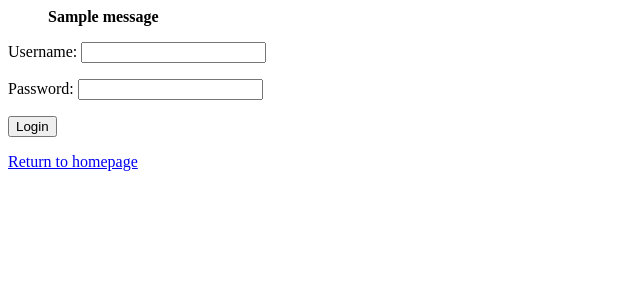
After one commit to Djepz/EventNation, a Django app: page /EventNation/login in a window 1280 px wide. The commit adds this page. Shown: the top 300 px of the page, without its empty margins (0-640 px from the left). Run offline with Django 4.2, Linux system fonts and the light colour scheme; tables that the repository leaves empty hold one stand-in row (values such as "Sample post"); one stand-in notice (Sample message) is shown.

Commit message:
logins logouts createEvent register become organizer

```diff
--- a/Project/EventNation/models.py
+++ b/Project/EventNation/models.py
@@ -26,6 +26,6 @@ class Event(models.Model):
     date = models.DateField('data do evento', default=datetime.date(2022,5,30))
     location = models.CharField(max_length=200, default="iscte")
     details = models.CharField(max_length=500, default="teste")
-    more_details = models.CharField(max_length=500, default="teste")
+    more_details = models.CharField(max_length=500, default="teste", null=True)
     max_tickets = models.IntegerField(validators=[MinValueValidator(50)], default=1000)
     price = models.FloatField(validators=[MinValueValidator(0)], default=5)
--- /dev/null
+++ b/Project/EventNation/templates/EventNation/login.html
@@ -0,0 +1,17 @@
+{% if messages %}
+<ul class="messages">
+    {% for message in messages %}
+    <strong>{% if message.tags %} {% endif %}{{ message }}</strong>
+    {% endfor %}
+</ul>
+{% endif %}
+
+
+<form class="form" action="{% url 'EventNation:login' %}" method="post">
+        {% csrf_token %}
+<p>Username: <input type="text" name="username" id="username" value="{{ username.id }}" /></p>
+<p>Password: <input type="password" name="password" id="password" value="{{ password.id }}" /></p>
+<p><input type="submit" value="Login" /></p>
+</form>
+
+<p><a href="{% url 'EventNation:home' %}">Return to homepage</a></p>
--- a/Project/EventNation/urls.py
+++ b/Project/EventNation/urls.py
@@ -5,5 +5,9 @@ from . import views
 app_name = 'EventNation'
 urlpatterns = [
  path("", views.home, name="home"),
- path("", views.criarEvento, name="criarEvento")
+ path('createEvent', views.createEvent, name="createEvent"),
+ path('register', views.createUser, name="createUser"),
+ path('login', views.loginView, name="login"),
+ path('logout', views.logoutView, name="logout"),
+ path('organizer', views.becomeOrganizer, name="organizer")
 ]
--- a/Project/EventNation/views.py
+++ b/Project/EventNation/views.py
@@ -1,10 +1,13 @@
 from django.shortcuts import render
-from .models import Event
+from .models import Event, NormalUser, Organizer
 from django.utils import timezone
 from django.http import Http404, HttpResponse, HttpResponseRedirect
 from django.urls import reverse
 from django.http import HttpResponse
-# Create your views here.
+from django.contrib.auth import authenticate, logout, login
+from django.contrib.auth.models import User
+from django.contrib import messages
+
 
 def home(request):
     latest_event_list = Event.objects.order_by('-pub_data')
@@ -13,23 +16,75 @@ def home(request):
     }
     return render(request, 'EventNation/home.html', context)
 
-def criarEvento(request):
-    name = request.POST['nome']
-    date = request.POST['date']
-    location = request.POST['location']
-    details = request.POST['details']
-    more_details = request.POST['more_details']
-    max_tickets = request.POST['max_tickets']
-    price = request.POST['price']
 
-    if (not name or not date or not location
-            or not details or not max_tickets or not price):
-        return render(request, 'EventNation/home.html',
-                      {'error_message': "Dados incorretos", })
+def createEvent(request):
+    if request.method == 'POST' :
+        name = request.POST['name']
+        date = request.POST['date']
+        location = request.POST['location']
+        details = request.POST['details']
+        more_details = request.POST['more_details']
+        max_tickets = request.POST['max_tickets']
+        price = request.POST['price']
+
+        if (not name or not date or not location
+                or not details or not max_tickets or not price):
+            return render(request, 'EventNation/home.html',
+                          {'error_message': "Dados incorretos", })
+        else:
+            e = Event(name=name, date=date, location=location, details=details,
+                      more_details=more_details, max_tickets=max_tickets, price=price,
+                      pub_data=timezone.now())
+            e.save()
+        return HttpResponseRedirect(
+            reverse('EventNation:home', args=()))
     else:
-        e = Event(name=name, date=date, location=location, details=details,
-                  more_details=more_details, max_tickets=max_tickets, price=price,
-                  pub_data=timezone.now())
-        e.save()
-    return HttpResponseRedirect(
-        reverse('EventNation:home', args=()))
+        return render(request, 'EventNation/createEvent.html')
+
+
+def createUser(request):
+    if request.method == 'POST':
+        username = request.POST['username']
+        mail = request.POST['mail']
+        password = request.POST['password']
+        if not username or not password or not mail:
+            return render(request, 'EventNation/register.html', )
+        else:
+            user = authenticate(username=username, password=password)
+            if user is not None:
+                return render(request, 'EventNation/register.html', {'user_exists': "User already exists", })
+            else:
+                user = User.objects.create_user(username, mail, password)
+                ut = NormalUser(user=user)
+                ut.save()
+                user.save()
+        return HttpResponseRedirect(reverse('EventNation:home', args=())) #envia de volta para o register.html for some reason
+    else:
+        return render(request, 'EventNation/register.html')
+
+
+def loginView(request):
+    if request.method == 'POST':
+        username = request.POST['username']
+        password = request.POST['password']
+        user = authenticate(username=username, password=password)
+        if user is not None:
+            login(request, user)
+            return HttpResponseRedirect(reverse('EventNation:home', args=()))
+        else:
+            messages.error(request, 'User does not exist, try again with a different username/password')
+            return HttpResponseRedirect(reverse('EventNation:login', args=()))
+    else:
+        return render(request, 'EventNation/login.html')
+
+
+def logoutView(request):
+    logout(request)
+    return HttpResponseRedirect(reverse('EventNation:home', args=()))
+
+
+def becomeOrganizer(request):
+    user = request.user
+    ut = Organizer(user=user)
+    ut.save()
+    return HttpResponseRedirect(reverse('EventNation:home', args=()))
```
Also changed, not shown: Project/EventNation/templates/EventNation/createEvent.html (added, +20 -0 lines), Project/EventNation/templates/EventNation/home.html (+14 -10 lines), Project/EventNation/templates/EventNation/register.html (added, +13 -0 lines), Project/db.sqlite3.
